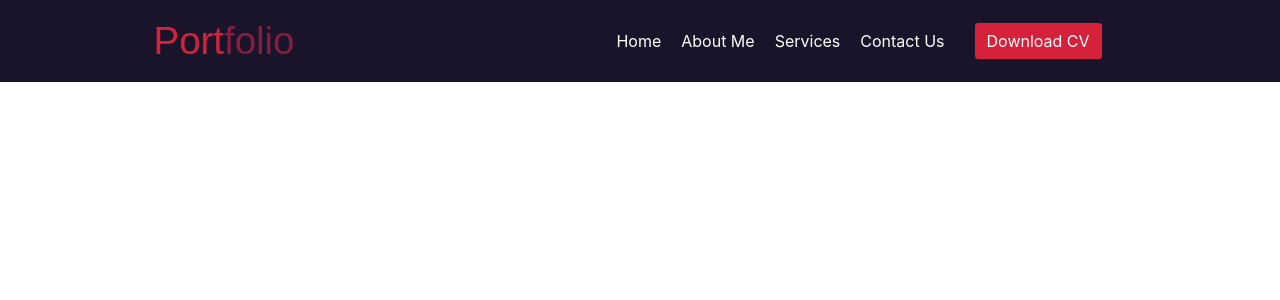
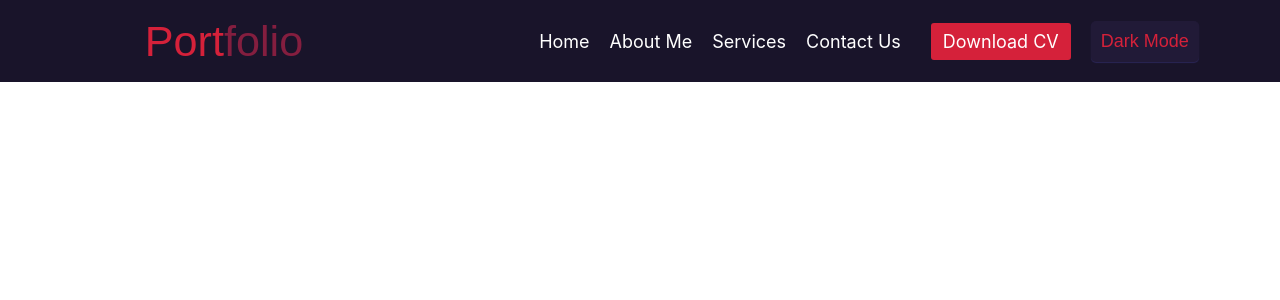
Before and after one commit to divy-03/Portfolio-react, a React (Create React App) app: page / in a window 1280 px wide. Shown: the top 300 px of the page. Built offline with nearby package versions, Linux system fonts and the light colour scheme.

Commit message:
navBar completed

```diff
--- a/src/components/Navbar/Navbar.css
+++ b/src/components/Navbar/Navbar.css
@@ -1,9 +1,14 @@
+*{
+    font-size: 18px;
+}
+
 .navbarDark {
     height: 82px;
     background-color: rgb(25, 20, 42);
     position: sticky;
     top: 0;
     z-index: 10000;
+    transition: all 0.3s;
 }
 
 .navbarLight {
@@ -12,6 +17,7 @@
     position: sticky;
     top: 0;
     z-index: 10000;
+    transition: all 0.3s;
 }
 
 .nav-left {
@@ -35,15 +41,19 @@
     color: white;
 }
 
-.nav-list li {
+.nav-listDark li, .nav-listLight li {
     margin: 0px 10px;
 }
 
-.nav-list li a {
+.nav-listDark li a, .nav-listLight li a {
     transition: 0.3s;
 }
 
-.nav-list li a:hover {
+.nav-listLight li a {
+    color: rgb(132, 30, 63);
+}
+
+.nav-listDark li a:hover {
     color: rgb(255, 255, 255, 0.7);
 }
 
@@ -66,7 +76,7 @@
     color: white;
     padding: 8px 12px;
     border-radius: 3px;
-    transition: 0.5s;
+    transition: all 0.5s;
 }
 
 
@@ -78,10 +88,14 @@
 } */
 
 .download {
-    transition: 0.3s;
+    transition: all 0.3s;
 }
 
-.download:hover {
+.download button {
+    margin: 0;
+}
+
+.download a:hover {
     /* transform: translate(2px, 2px); */
     transform: scale(1.04);
 }
@@ -99,6 +113,8 @@
     z-index: 1000;
     width: 170px;
     text-align: center;
+    transition: all 0.3s;
+
 }
 
 .nav-respDark ul li {
@@ -124,6 +140,8 @@
     z-index: 1000;
     width: 170px;
     text-align: center;
+    transition: all 0.3s;
+
 }
 
 .nav-respLight ul li {
@@ -152,6 +170,7 @@
 .CV-btn-resp:hover {
     color: rgb(69, 0, 22);
     background-color: rgba(250, 3, 36, 0.5);
+    /* cursor: pointer; */
 }
 
 .btn-Light {
@@ -171,11 +190,15 @@
     margin-top: 10px;
     font-size: 18px;
     border: none;
-    background-color: rgb(25, 20, 42);
+    background-color: rgb(33, 26, 55);
     color: rgb(213, 33, 58);
     box-shadow: rgba(112, 112, 255, 0.2) 0px 1px 1px ;
     padding: 10px;
     border-radius: 5px;
+}
+
+.btn-Dark:hover, .btn-Light:hover {
+    cursor: pointer;
 }
 
 /* ---------------------------------------------------------------------------------------- */
@@ -208,7 +231,7 @@
 
 /* -------------------------Media-Query------------------------------ */
 
-@media screen and (max-width: 850px) {
+@media screen and (max-width: 1050px) {
     .btn-menu {
         display: block;
     }
--- a/src/components/Navbar/Navbar.js
+++ b/src/components/Navbar/Navbar.js
@@ -1,6 +1,6 @@
 import React, { useState } from 'react';
 import './Navbar.css'
-import { isVisible } from '@testing-library/user-event/dist/utils';
+// import { isVisible } from '@testing-library/user-event/dist/utils';
 
 function Navbar(props) {
 
@@ -25,15 +25,16 @@ function Navbar(props) {
 
         <div className="nav-right flex-row">
             <div className="nav-menu">
-                <ul className="nav-list flex-row">
+                <ul className={`nav-list${props.mode} flex-row`}>
                     <li><a href="/">Home</a></li>
                     <li><a href="#about">About Me</a></li>
                     <li><a href="/">Services</a></li>
                     <li><a href="#contact">Contact Us</a></li>
                 </ul>
             </div>
-            <div className="download">
+            <div className="download flex-row">
                 <a href="/" className="CV-btn" download>Download CV</a>
+                <button onClick={props.toggleMode} className={`btn-${props.mode}`}>{props.mode} Mode</button>
             </div>
         </div>
         <button className='btn-menu' onClick={toggleMenu}>#</button>
@@ -45,8 +46,8 @@ function Navbar(props) {
                     <li><a href="/">Services</a></li>
                     <li><a href="#contact">Contact Us</a></li>
                     <li><a href="/" className="CV-btn-resp" download>DownloadCV</a></li>
+                <button onClick={props.toggleMode} className={`btn-${props.mode}`}>{props.mode} Mode</button>
                 </ul>
-                <button onClick={props.toggleMode} className={`btn-${props.mode}`}>{props.mode} Mode</button>
             </div>
     </nav>
     </>
```
